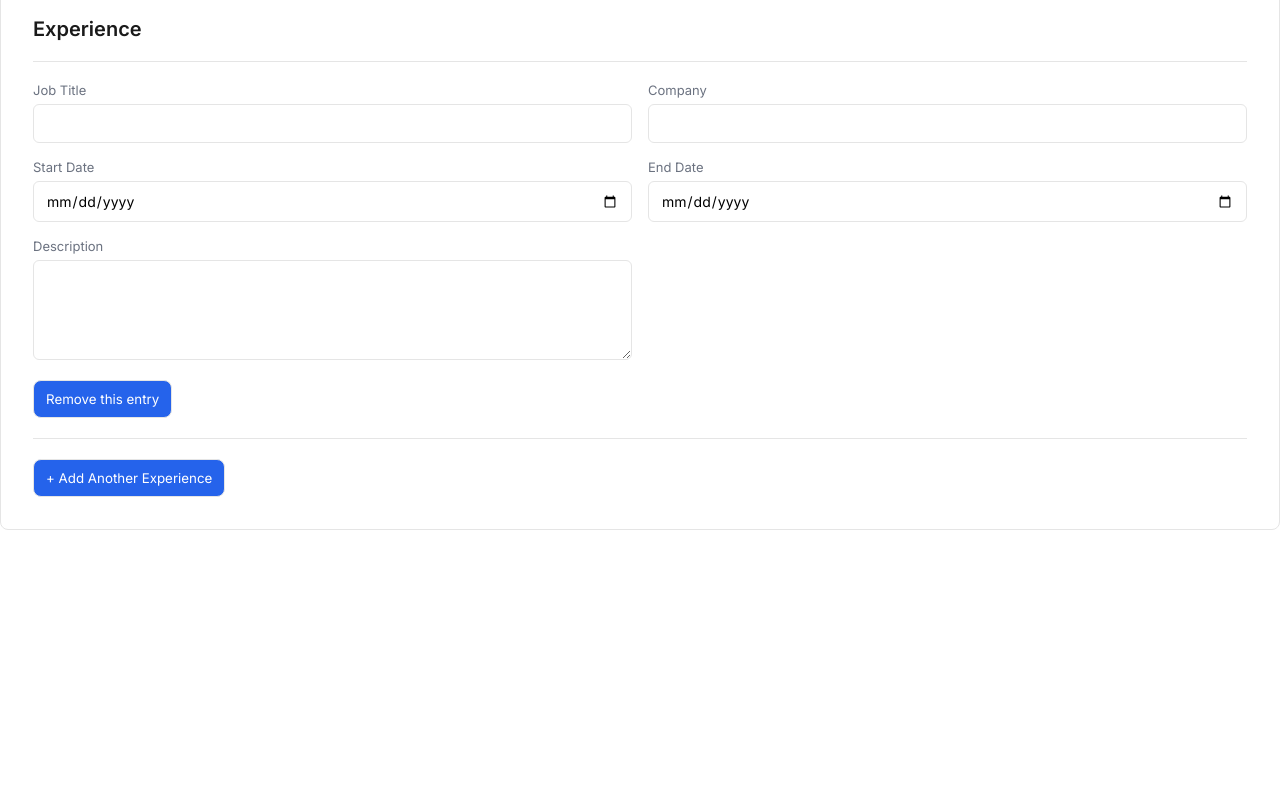
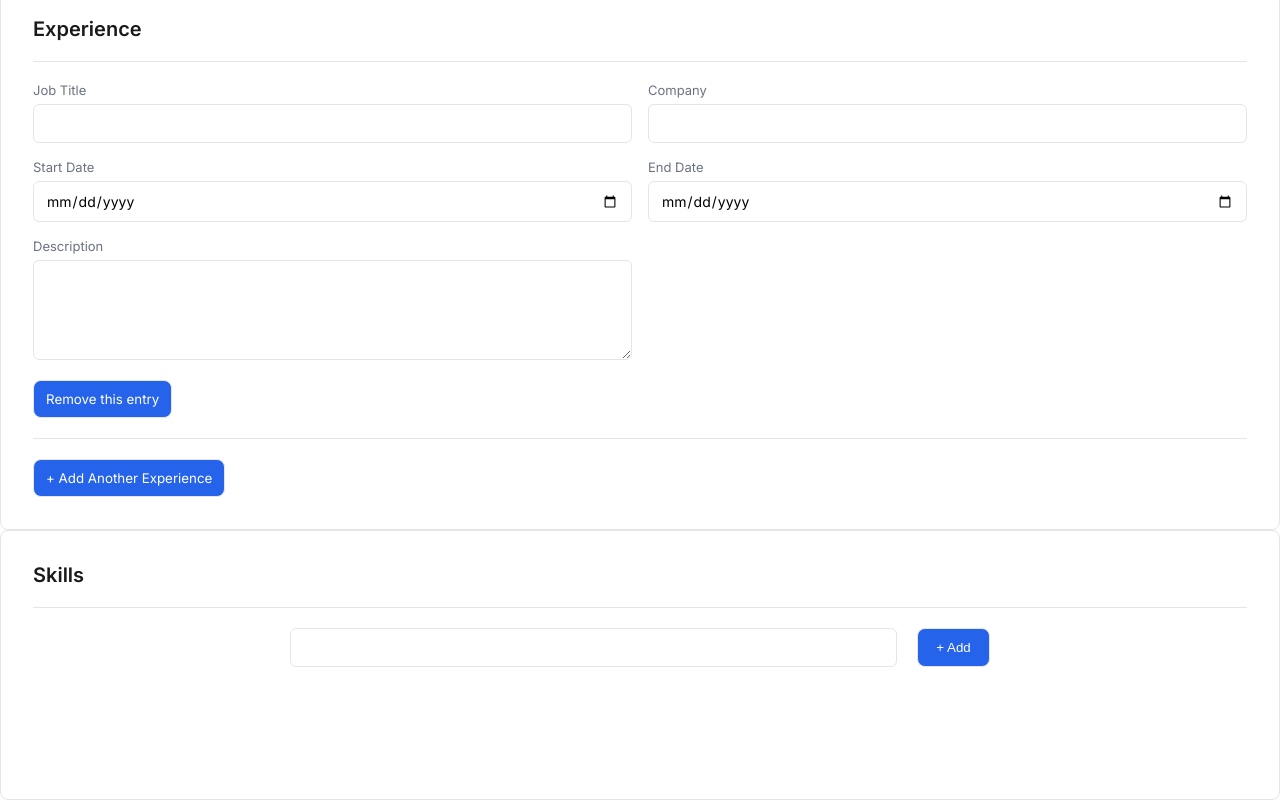
Before and after one commit to rohit-dhok/resume-builder-ai, a React (Vite) app: page / in a window 1280 px wide. Shown: the part 500-1300 px from the top of the page. Before the commit the page ends 1030 px from the top, so only its background shows below. Built offline with nearby package versions, Linux system fonts and the light colour scheme.

Commit message:
feat: skills form with add / remove and enter key support

```diff
--- a/src/App.jsx
+++ b/src/App.jsx
@@ -1,5 +1,6 @@
 import ExperienceForm from "./sections/ExperienceForm"
 import PersonalInfoForm from "./sections/PersonalInfoForm"
+import SkillsForm from "./sections/SkillsForm"
 
 function App() {
 
@@ -8,6 +9,7 @@ function App() {
     <>
       <PersonalInfoForm/>
       <ExperienceForm/>
+      <SkillsForm/>
     </>
   )
 }
--- a/src/index.css
+++ b/src/index.css
@@ -96,3 +96,60 @@ textarea {
     font-weight: var(--weight-body);
     color: white;
 }
+
+.skill-input {
+    display: flex;
+    gap: 20px;
+    justify-content: center;
+}
+
+.skill-input input {
+    width: 50%;
+    padding: 10px 12px;
+    border: 1px solid var(--border);
+    border-radius: 6px;
+    font-size: 14px;
+    font-family: var(--font);
+}
+
+.skill-input button {
+    padding: 10px 18px;
+    border: 1px solid var(--border);
+    background-color: var(--primary);
+    color: white;
+    border-radius: 8px;
+}
+
+.skills-tags {
+    margin: 50px 100px;
+    display: flex;
+    flex-wrap: wrap;
+    gap: 10px;
+}
+
+.tag {
+    display: flex;
+    gap: 10px;
+    padding: 6px 12px;
+    border: 1px solid var(--border);
+    border-radius: 20px;
+    background-color: var(--surface);
+    align-items: baseline;
+    transition: ease 0.3s;
+}
+
+.tag:hover {
+    border-color: var(--muted);
+}
+
+.tag button {
+    background-color: transparent;
+    border: none;
+    color: var(--muted);
+    font-weight: bold;
+    transition: ease 0.2s;
+}
+
+.tag button:hover {
+    color: var(--primary);
+}
--- a/src/sections/SkillsForm.jsx
+++ b/src/sections/SkillsForm.jsx
@@ -1,8 +1,40 @@
-import React from 'react'
+import React, { useState } from 'react'
 
 function SkillsForm() {
+  const [skills, setSkills] = useState([]);
+  const [currentSkill, setCurrentSkill] = useState("");
+
+  function addSkill() {
+    if (currentSkill === "") return;
+    setSkills([...skills, currentSkill]);
+    setCurrentSkill("");
+  }
+
+  function deleteSkill(index) {
+    const updated = skills.filter((skill, idx) => index !== idx);
+    setSkills(updated);
+  }
   return (
-    <div>SkillsForm</div>
+    <div className="form-section">
+      <h3 className="section-title">Skills</h3>
+      <div className="section-divider"></div>
+
+      <div className="skill-input">
+        <input type="text" name="skill" onKeyDown={(e) => {if (e.key === "Enter"){addSkill()}}} onChange={(e) => setCurrentSkill(e.target.value)} value={currentSkill}/>
+        <button onClick={addSkill}>+ Add</button>
+      </div>
+
+      <div className="skills-tags">
+        {skills.length <= 0 ? "" : skills.map((skill, idx) => (
+          <div className='tag' key={idx}>
+            <p>{skill}</p>
+            <button onClick={() => deleteSkill(idx)}>X</button>
+          </div>
+        ))}
+
+
+      </div>
+    </div>
   )
 }
 
```
